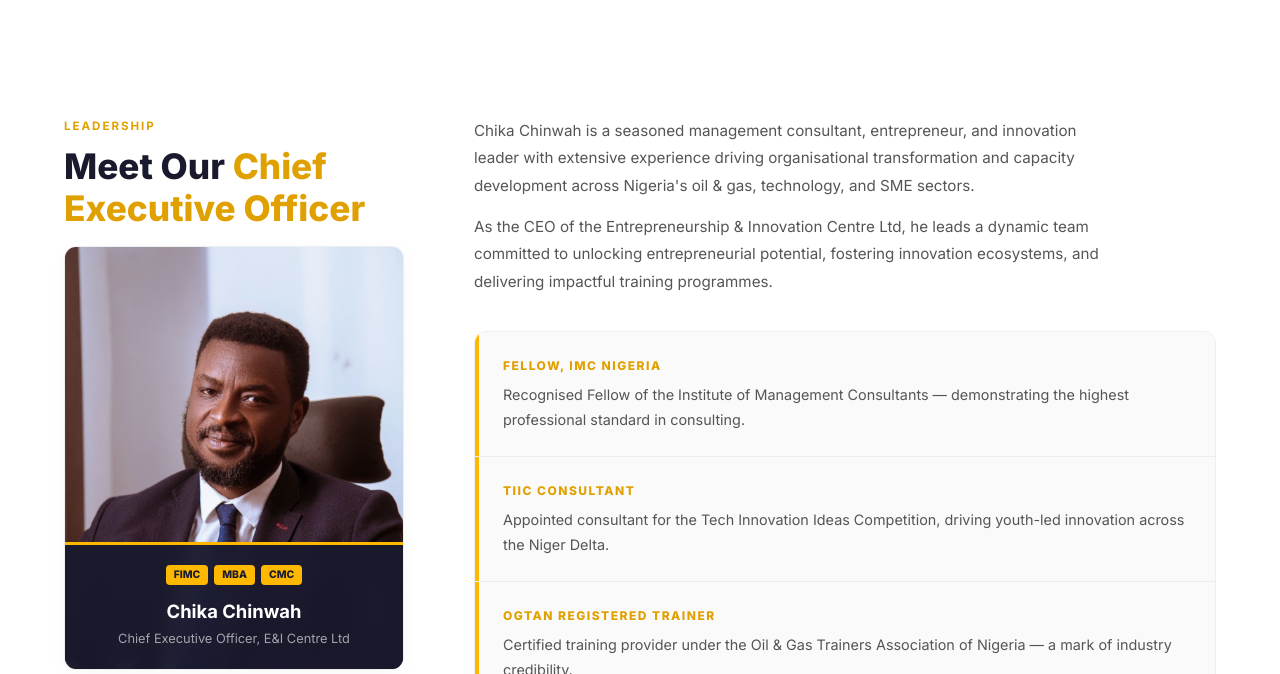
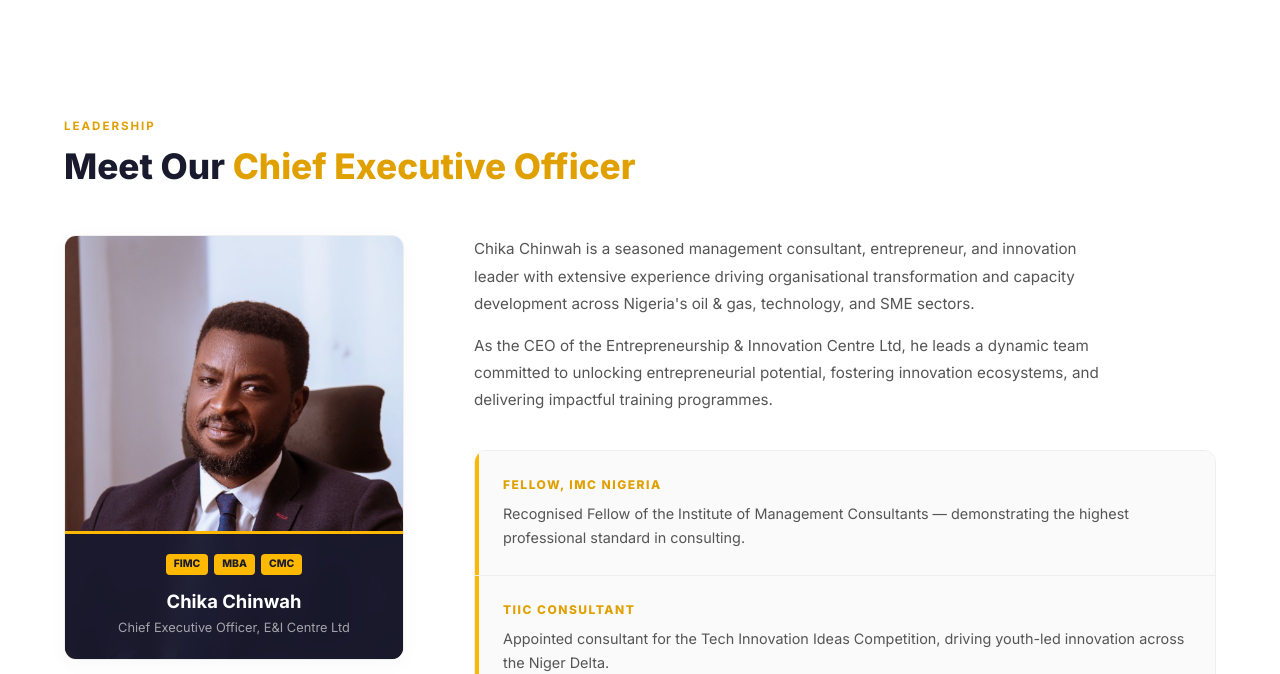
Before and after one commit to pk-inc/eic-preview, a website built with Vite: page index.html in a window 1280 px wide. Shown: the part 3292-3966 px from the top of the page. Built offline with nearby package versions, Linux system fonts and the light colour scheme.

```diff
--- a/index.html
+++ b/index.html
@@ -314,13 +314,14 @@
 
   <!-- ═══════════════ CEO / LEADERSHIP ═══════════════ -->
   <section class="ceo" id="ceo" aria-labelledby="ceo-heading">
+    <div style="max-width: 1200px; margin: 0 auto;">
+      <div class="section-label">Leadership</div>
+      <h2 class="section-title" id="ceo-heading" style="margin-bottom: 48px;">Meet Our <span>Chief Executive Officer</span></h2>
+
       <div class="ceo-grid fade-in">
 
         <!-- Left: Photo & Social -->
         <div class="ceo-photo">
-        <div class="section-label">Leadership</div>
-        <h2 class="section-title" id="ceo-heading">Meet Our <span>Chief Executive Officer</span></h2>
-
           <div class="ceo-photo-inner">
             <img src="/assets/images/EIC%20CEO.jpeg" alt="Chika Chinwah - CEO" class="ceo-img">
             <div class="ceo-name-plate">
@@ -366,8 +367,8 @@
           </div>
         </div>
       </div>
-
-    </div>
+    </div> <!-- /ceo-grid -->
+  </div> <!-- /max-width container -->
 </section>
 
   <!-- ═══════════════ WHAT WE OFFER ═══════════════ -->
```
Lines whose indentation alone changed are shown as unchanged.
